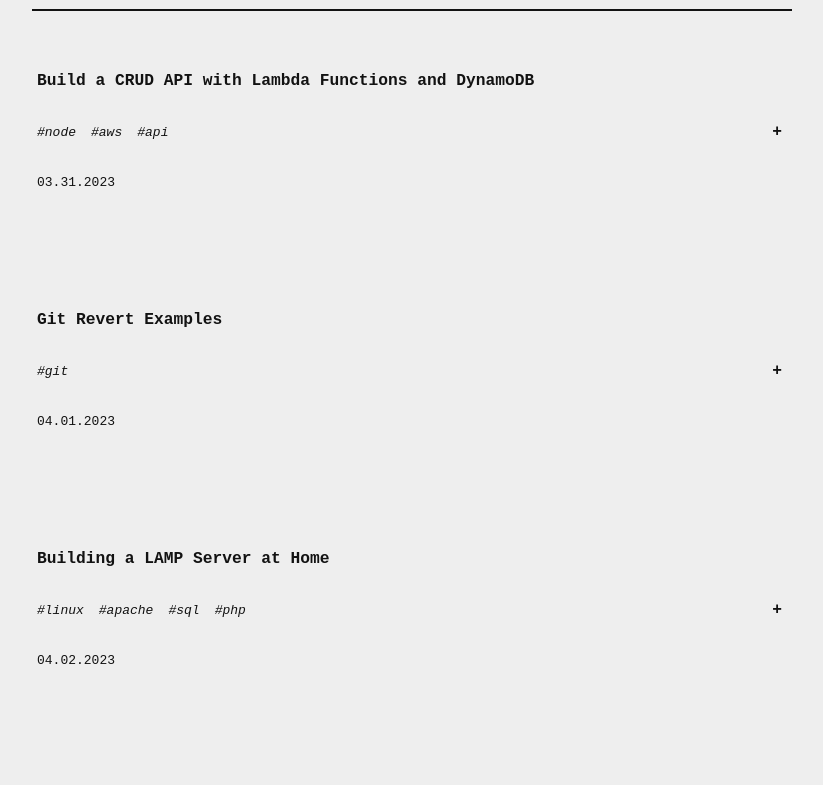
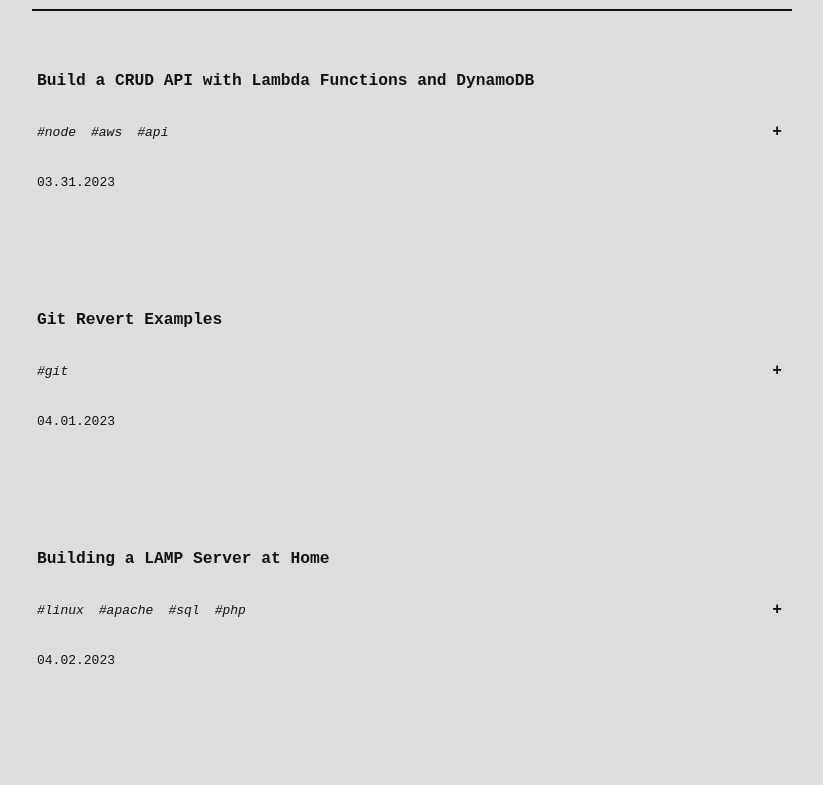
Before and after one commit to tyShinkle/blog-prod, a plain HTML site: page index.html in a window 1280 px wide. Shown: the part 60-845 px from the top of the page, without its empty margins (228-1051 px from the left). Drawn offline with Linux system fonts and the light colour scheme.

Commit message:
less contrast

```diff
--- a/style.css
+++ b/style.css
@@ -6,6 +6,9 @@
     --safe-bottom: env(safe-area-inset-bottom);
     --safe-left: env(safe-area-inset-left);
     --lite-font: #121212;
+    --dark-font: #ddd;
+    --lite-background: #ddd;
+    --dark-background: #121212;
 }
 
 *,
@@ -16,7 +19,7 @@
     font-size: 100%;
     -webkit-text-size-adjust: 100%;
     color: var(--lite-font);
-    background-color: #eee;
+    background-color: var(--lite-background);
 }
 
 body {
```
